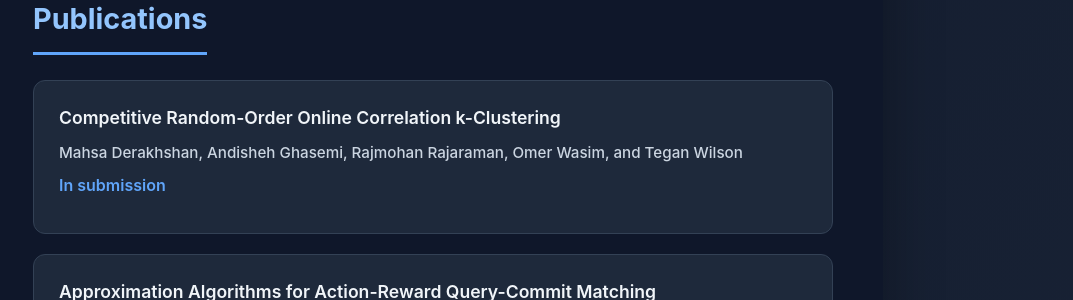
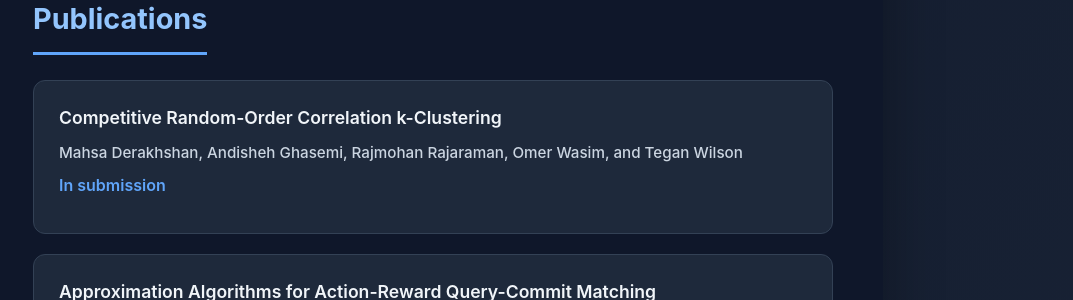
Before and after one commit to andisheGhs/andisheGhs.github.io, a Jekyll site: the page index.html, which Jekyll copies as it is, in a window 1280 px wide and 900 px high, scrolled down 994 px. Shown: the part 153-453 px from the top of the window, without its empty margins (207-1280 px from the left). Built offline with Jekyll 4.4.1, drawn with Linux system fonts in a browser that asks for light colours.

Commit message:
kcc title

```diff
--- a/index.html
+++ b/index.html
@@ -806,7 +806,7 @@
                 <h2>Publications</h2>
 
                 <div class="publication">
-                    <h3>Competitive Random-Order Online Correlation k-Clustering </h3>
+                    <h3>Competitive Random-Order Correlation k-Clustering </h3>
                     <p class="authors">Mahsa Derakhshan, Andisheh Ghasemi, Rajmohan Rajaraman, Omer Wasim, and Tegan Wilson</p>
                     <p class="venue">In submission</p>
                 </div>
```
